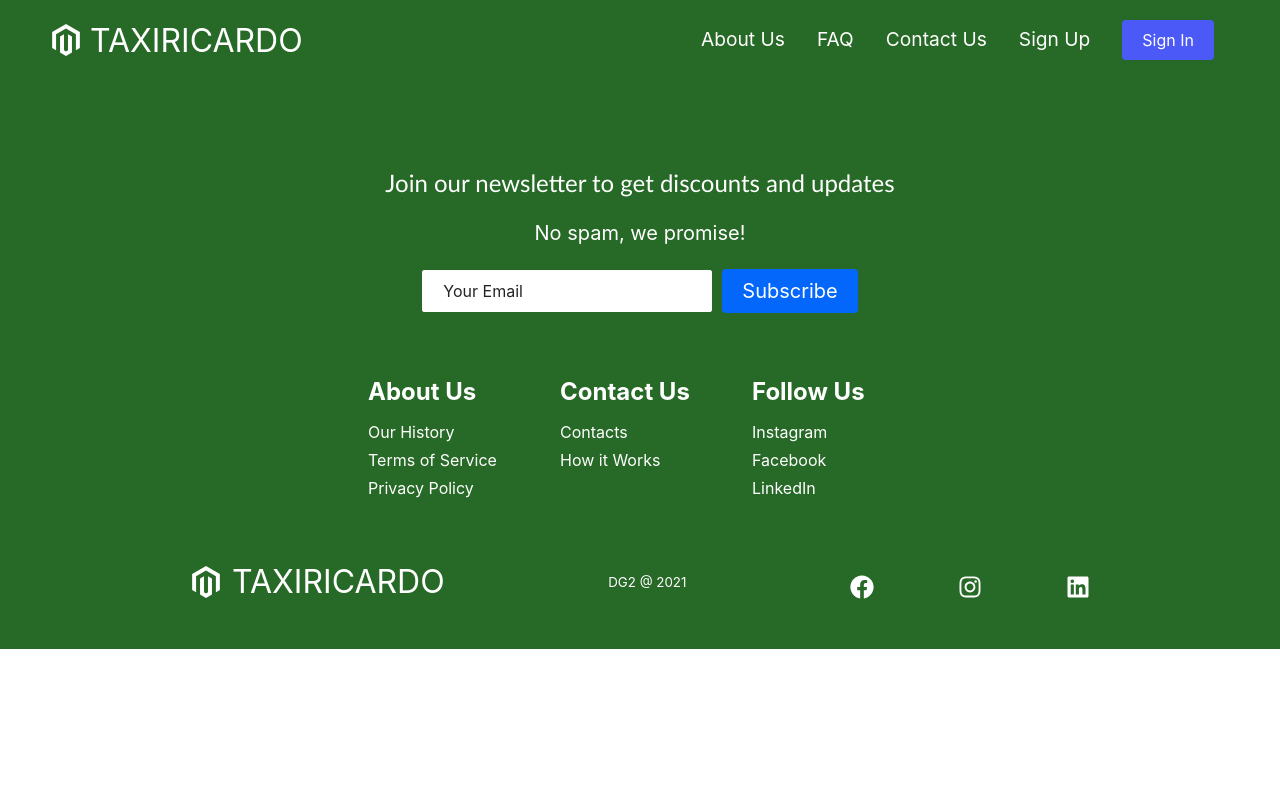
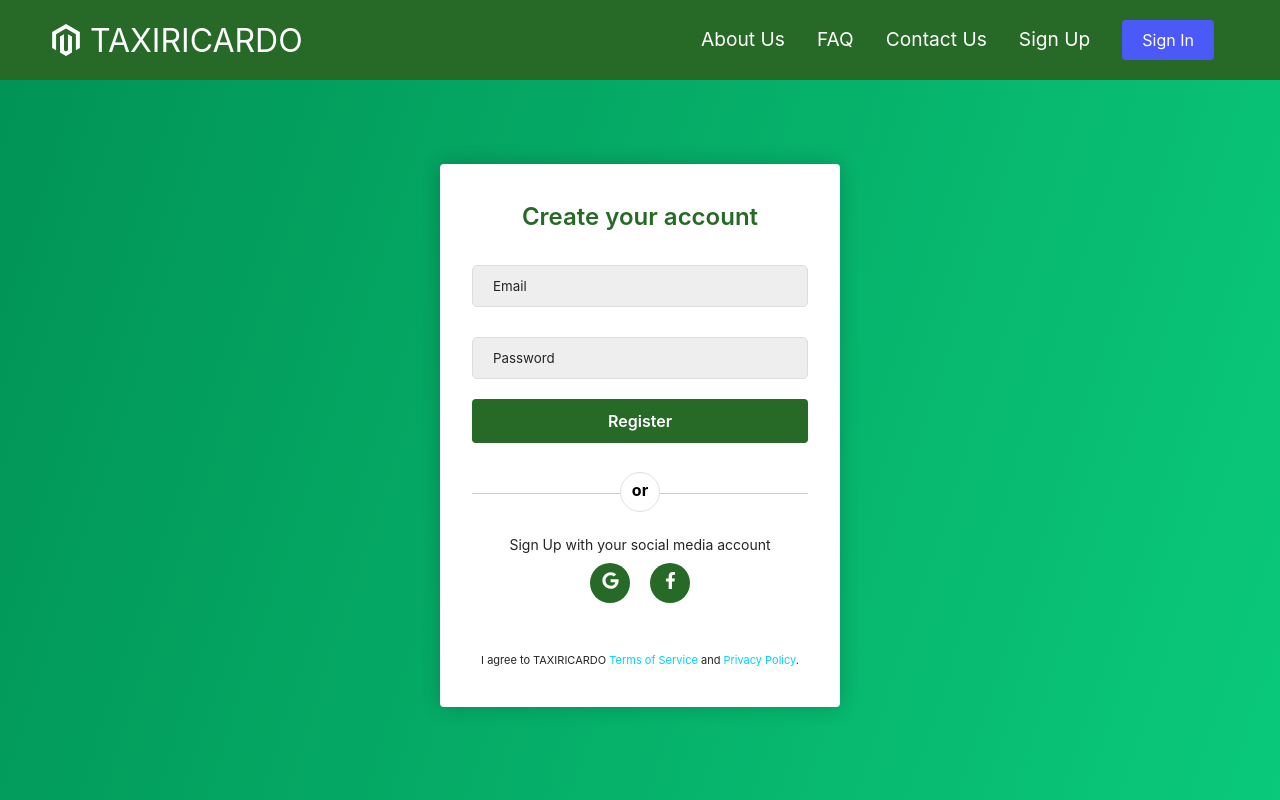
Before and after one commit to diogo-guimaraes-repo/taxi-app, a React (Create React App) app in the folder taxi-app/: page /sign-up in a window 1280 px wide. Built offline with nearby package versions, Linux system fonts and the light colour scheme.

Commit message:
Implement signup design

```diff
--- a/taxi-app/src/App.js
+++ b/taxi-app/src/App.js
@@ -1,6 +1,7 @@
 import React from 'react';
 import GlobalStyle from './globalStyles';
 import Home from './pages/HomePage/Home';
+import SignUp from './pages/SignUp/SignUp';
 import ScrollToTop from './components/ScrollToTop';
 import { BrowserRouter as Router, Switch, Route } from 'react-router-dom';
 import {Footer, Navbar} from './components';
@@ -13,6 +14,7 @@ function App() {
       <Navbar/>
       <Switch>
         <Route path='/' exact component={Home}/>
+        <Route path='/sign-up' exact component={SignUp}/>
       </Switch>
       <Footer/>
     </Router>
--- a/taxi-app/src/components/Hero/Hero.elements.js
+++ b/taxi-app/src/components/Hero/Hero.elements.js
@@ -1,5 +1,4 @@
 import styled from 'styled-components';
-import { SharedStyles } from '../../globalStyles';
 import BgImg from '../../assets/bg-image.svg';
 
 export const Section = styled.section`
@@ -58,72 +57,6 @@ export const StyledFormWrapper = styled.div`
   }
 `;
 
-export const StyledForm = styled.form`
-  width: 100%;
-  max-width: 700px;
-  padding: 40px;
-  background-color: #fff;
-  border-radius: 10px;
-  box-sizing: border-box;
-  box-shadow: 0px 0px 20px 0px rgba(0, 0, 0, 0.2);
-`;
-
-export const StyledInput = styled.input`
-  display: block;
-  width: 100%;
-
-  &::placeholder {
-    color: #242424;
-  }
-
-  ${SharedStyles}
-`;
-
-export const StyledTextArea = styled.textarea`
-  background-color: #eee;
-  width: 100%;
-  min-height: 100px;
-  resize: none;
-  ${SharedStyles}
-`;
-
-export const FormHeading = styled.h2`
-  margin-bottom: 24px;
-  font-size: 1.5rem;
-  line-height: 1.1;
-  font-weight: 600;
-  color: #276926;
-`;
-
-export const FormLabel = styled.label`
-  display: inline-block;
-  font-size: 1rem;
-  font-weight: 600;
-  margin-bottom: 6px;
-  color: #276926;
-`
-
-export const FormButton = styled.button`
-border-radius: 4px;
-background: #276926;
-white-space: nowrap;
-padding: 12px 61px;
-color: #fff;
-font-size: 1rem;
-font-weight: 600;
-width: 100%;
-font-size: '20px';
-outline: none;
-border: none;
-cursor: pointer;
-
-&:hover {
-  transition: all 0.3s ease-out;
-  background: #fff;
-  background: #0467FB;
-}
-`;
-
 export const HeaderWrapper = styled.div`
   max-width: 540px;
   padding-top: 20px;
--- a/taxi-app/src/components/Navbar/Navbar.js
+++ b/taxi-app/src/components/Navbar/Navbar.js
@@ -1,5 +1,5 @@
 import React, {useState, useEffect} from 'react'
-import { FaBars, FaTimes, FaWindows } from 'react-icons/fa'
+import { FaBars, FaTimes } from 'react-icons/fa'
 import { IconContext } from 'react-icons/lib'
 import { Button } from '../../globalStyles'
 import {
--- a/taxi-app/src/globalStyles.js
+++ b/taxi-app/src/globalStyles.js
@@ -56,4 +56,67 @@ export const SharedStyles = css`
   box-sizing: border-box;
 `;
 
+export const StyledForm = styled.form`
+  width: 100%;
+  max-width: 700px;
+  padding: 40px;
+  background-color: #fff;
+  border-radius: 10px;
+  box-sizing: border-box;
+  box-shadow: 0px 0px 20px 0px rgba(0, 0, 0, 0.2);
+`;
+
+export const StyledInput = styled.input`
+  display: block;
+  width: 100%;
+
+  &:focus {
+  box-shadow: 0 0 5px rgba(81, 203, 238, 1);
+  border: 1px solid rgba(81, 203, 238, 1);
+  }
+
+  &::placeholder {
+    color: #242424;
+  }
+
+  ${SharedStyles}
+`;
+
+export const FormHeading = styled.h2`
+  margin-bottom: 24px;
+  font-size: 1.5rem;
+  line-height: 1.1;
+  font-weight: 600;
+  color: #276926;
+`;
+
+export const FormLabel = styled.label`
+  display: inline-block;
+  font-size: 1rem;
+  font-weight: 600;
+  margin-bottom: 6px;
+  color: #276926;
+`
+
+export const FormButton = styled.button`
+border-radius: 4px;
+background: #276926;
+white-space: nowrap;
+padding: 12px 61px;
+color: #fff;
+font-size: 1rem;
+font-weight: 600;
+width: 100%;
+font-size: '20px';
+outline: none;
+border: none;
+cursor: pointer;
+
+&:hover {
+  transition: all 0.3s ease-out;
+  background: #fff;
+  background: #0467FB;
+}
+`;
+
 export default GlobalStyle
--- /dev/null
+++ b/taxi-app/src/pages/SignUp/SignUp.elements.js
@@ -0,0 +1,168 @@
+import styled from 'styled-components';
+import { SharedStyles } from '../../globalStyles';
+import { Link } from 'react-router-dom';
+
+export const SignUpContainer = styled.div`
+  min-height: 692px;
+  position: fixed;
+  bottom: 0;
+  left: 0;
+  right: 0;
+  top: 0;
+  z-index: 0;
+  overflow: hidden;
+  background: linear-gradient(
+    108deg,
+    rgba(1, 147, 86, 1) 0%,
+    rgba(10, 201, 122, 1) 100%
+  );
+`;
+
+export const FormWrap = styled.div`
+  height: 100%;
+  display: flex;
+  flex-direction: column;
+  justify-content: center;
+
+  @media screen and (max-width: 480px) {
+    height: 80%;
+  }
+`;
+
+export const SignUpIcon = styled(Link)`
+  margin-left: 32px;
+  margin-top: 32px;
+  text-decoration: none;
+  color: #fff;
+  font-weight: 700;
+  font-size: 32px;
+
+  @media screen and (max-width: 480px) {
+    margin-left: 16px;
+    margin-top: 8px;
+  }
+`;
+
+export const SignUpFormContent = styled.div`
+  height: 100%;
+  display: flex;
+  flex-direction: column;
+  justify-content: center;
+  text-align: center;
+
+  @media screen and (max-width: 480px) {
+    padding: 10px;
+  }
+`;
+
+export const SignUpForm = styled.form`
+  background: #fff;
+  max-width: 400px;
+  height: auto;
+  width: 100%;
+  z-index: 1;
+  display: grid;
+  margin: 0 auto;
+  padding: 40px 32px;
+  border-radius: 4px;
+  box-shadow: 0px 0px 20px 0px rgba(0, 0, 0, 0.2);
+
+  @media screen and (max-width: 480px) {
+    padding: 32px 32px;
+  }
+`;
+
+export const FormH1 = styled.h1`
+  margin-bottom: 40px;
+  color: #fff;
+  font-size: 20px;
+  font-weight: 400;
+  text-align: center;
+`;
+
+export const FormLabel = styled.label`
+  margin-bottom: 8px;
+  font-size: 14px;
+  color: #fff;
+`;
+
+export const FormInput = styled.input`
+  padding: 16px 16px;
+  margin-bottom: 32px;
+  border: none;
+  border-radius: 4px;
+`;
+
+export const FormButton = styled.button`
+  background: #01bf71;
+  padding: 16px 0;
+  border: none;
+  border-radius: 4px;
+  color: #fff;
+  font-size: 20px;
+  cursor: pointer;
+`;
+
+export const Text = styled.span`
+  text-align: center;
+  margin-top: 2px;
+  color: #242424;
+  font-size: 14px;
+`;
+
+export const TermsText = styled.span`
+  text-align: center;
+  margin-top: 50px;
+  color: #242424;
+  font-size: 11px;
+`;
+
+export const SocialWrapper = styled.div`
+  width: 100%;
+  font-size: 20px;
+  padding-top: 10px;
+  color: #fff;
+  text-align: center;
+  float: left;
+`;
+
+export const SocialButton = styled.button`
+justify-content: center;
+  font-size: 17px;
+  color: white;
+  height: 40px;
+  width: 40px;
+  background: #276926;
+  border-radius: 50%;
+  margin: 0px 10px;
+  border: none;
+  cursor: pointer;
+`;
+
+export const Separator = styled.div`
+  float: left;
+  width: 100%;
+  border-top: 1px solid #ccc;
+  text-align: center;
+  margin: 50px 0 0;
+`;
+
+export const StyledB = styled.b`
+  width: 40px;
+  height: 40px;
+  font-size: 16px;
+  text-align: center;
+  line-height: 35px;
+  background: #fff;
+  display: inline-block;
+  border: 1px solid #e0e0e0;
+  border-radius: 50%;
+  position: relative;
+  top: -22px;
+  z-index: 1;
+`;
+
+export const TextLink = styled(Link)`
+  color: #03d3fc;
+  text-decoration: none;
+`;
--- /dev/null
+++ b/taxi-app/src/pages/SignUp/SignUp.js
@@ -0,0 +1,55 @@
+import React from 'react';
+import {
+  StyledInput,
+  FormLabel,
+  FormButton,
+  FormHeading
+} from '../../globalStyles';
+import { FaGoogle, FaFacebookF } from 'react-icons/fa';
+
+import {
+  SignUpContainer,
+  SignUpForm,
+  FormWrap,
+  SignUpIcon,
+  SignUpFormContent,
+  Text,
+  Separator,
+  StyledB,
+  SocialWrapper,
+  SocialButton,
+  TermsText,
+  TextLink
+} from './SignUp.elements';
+
+const SignUp = () => {
+  return (
+    <>
+      <SignUpContainer>
+
+        <FormWrap>
+          <SignUpIcon to="/">TAXIRICARDO</SignUpIcon>
+          <SignUpFormContent>
+            <SignUpForm action="#">
+              <FormHeading>Create your account</FormHeading>
+              <StyledInput type='email' placeholder="Email" required />
+              <StyledInput type='password' placeholder="Password" required />
+              <FormButton type='submit'>Register</FormButton>
+              <Separator><StyledB>or</StyledB></Separator>
+              <Text>Sign Up with your social media account</Text>
+              <SocialWrapper>
+                <SocialButton><FaGoogle/></SocialButton>
+                <SocialButton><FaFacebookF/></SocialButton>
+              </SocialWrapper>
+              <TermsText>I agree to TAXIRICARDO
+                <TextLink> Terms of Service</TextLink> and
+                <TextLink> Privacy Policy</TextLink>.</TermsText>
+            </SignUpForm>
+          </SignUpFormContent>
+        </FormWrap>
+      </SignUpContainer>
+    </>
+  );
+}
+
+export default SignUp;
```
Also changed, not shown: taxi-app/src/components/Hero/Hero.js (+8 -6 lines).
